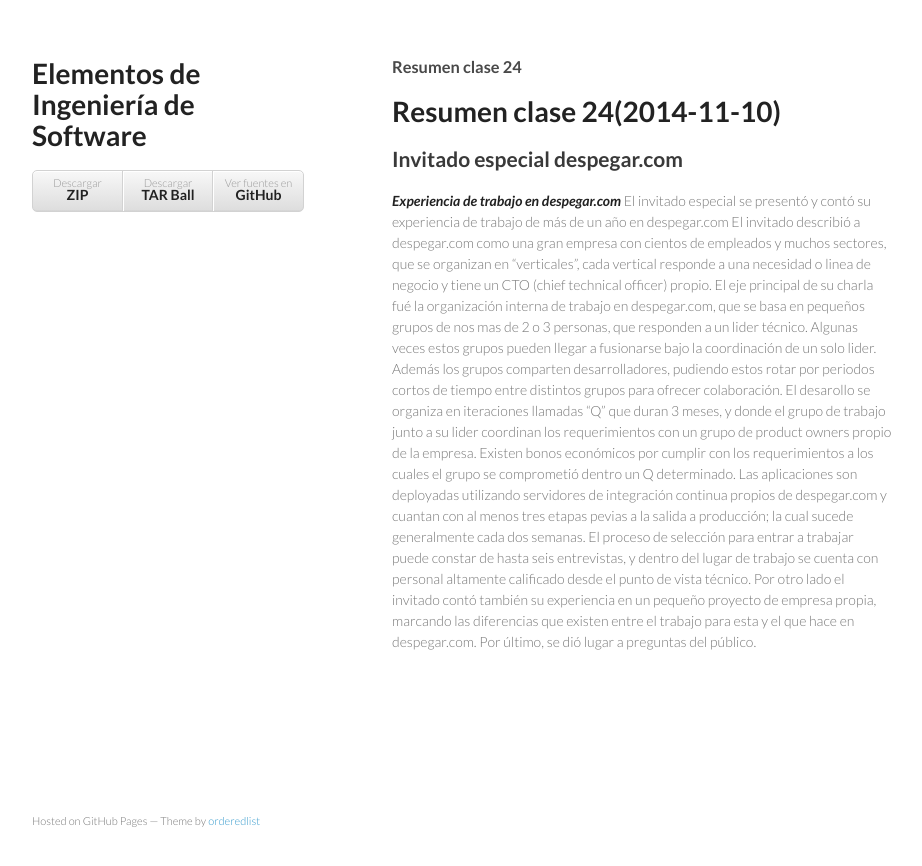
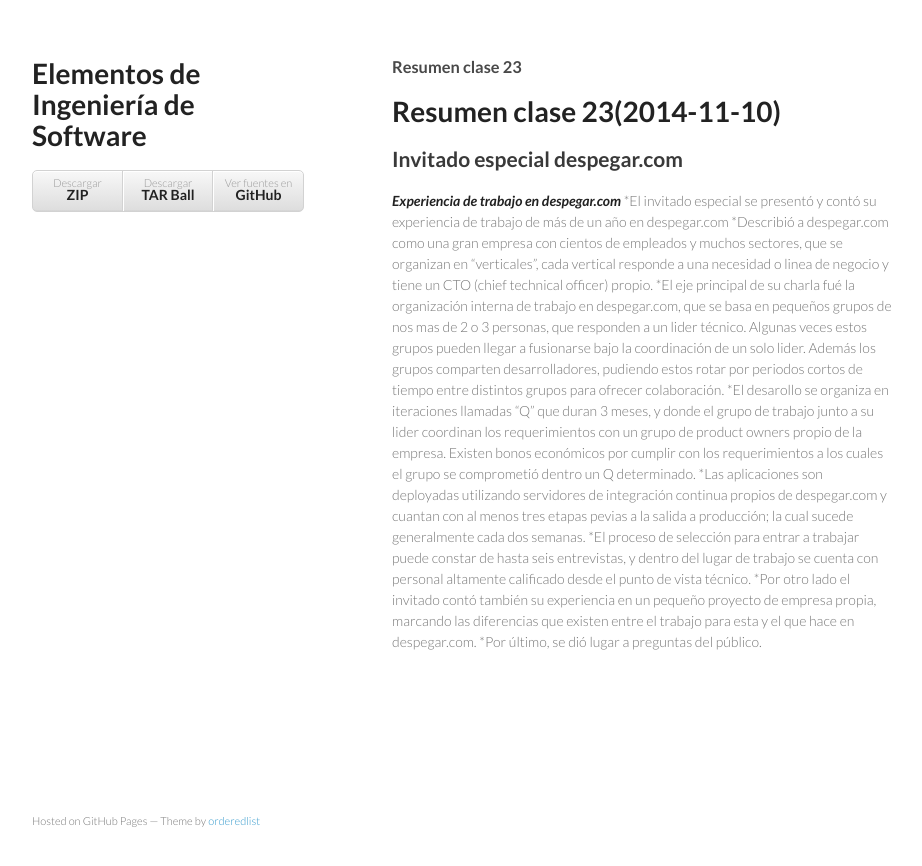
Before and after one commit to SoftwareEngineeringUNQ/bitacora, a Jekyll site: the page built from _posts/2014-11-10-resumen-clase-23.md, in a window 1280 px wide. Shown: the top 866 px of the page, without its empty margins (178-1100 px from the left). Built offline with Jekyll 4.4.1, drawn with Linux system fonts in a browser that asks for light colours.

Commit message:
Resumen clase 23

```diff
--- a/_posts/2014-11-10-resumen-clase-23.md
+++ b/_posts/2014-11-10-resumen-clase-23.md
@@ -1,19 +1,19 @@
 ---
-title: Resumen clase 24
+title: Resumen clase 23
 author: Cálcena Eugenio
 layout: post
 ---
 
-#Resumen clase 24(2014-11-10)
+#Resumen clase 23(2014-11-10)
 
 ##Invitado especial despegar.com
 
 ***Experiencia de trabajo en despegar.com***
-El invitado especial se presentó y contó su experiencia de trabajo de más de un año en despegar.com
-El invitado describió a despegar.com como una gran empresa con cientos de empleados y muchos sectores, que se organizan en "verticales", cada vertical responde a una necesidad o linea de negocio y tiene un CTO (chief technical officer) propio.
-El eje principal de su charla fué la organización interna de trabajo en despegar.com, que se basa en pequeños grupos de nos mas de 2 o 3 personas, que responden a un lider técnico. Algunas veces estos grupos pueden llegar a fusionarse bajo la coordinación de un solo lider. Además los grupos comparten desarrolladores, pudiendo estos rotar por periodos cortos de tiempo entre distintos grupos para ofrecer colaboración.
-El desarollo se organiza en iteraciones llamadas "Q" que duran 3 meses, y donde el grupo de trabajo junto a su lider coordinan los requerimientos con un grupo de product owners propio de la empresa. Existen bonos económicos por cumplir con los requerimientos a los cuales el grupo se comprometió dentro un Q determinado.
-Las aplicaciones son deployadas utilizando servidores de integración continua propios de despegar.com y cuantan con al menos tres etapas pevias a la salida a producción; la cual sucede generalmente cada dos semanas.
-El proceso de selección para entrar a trabajar puede constar de hasta seis entrevistas, y dentro del lugar de trabajo se cuenta con personal altamente calificado desde el punto de vista técnico.
-Por otro lado el invitado contó también su experiencia en un pequeño proyecto de empresa propia, marcando las diferencias que existen entre el trabajo para esta y el que hace en despegar.com.
-Por último, se dió lugar a preguntas del público.
+*El invitado especial se presentó y contó su experiencia de trabajo de más de un año en despegar.com
+*Describió a despegar.com como una gran empresa con cientos de empleados y muchos sectores, que se organizan en "verticales", cada vertical responde a una necesidad o linea de negocio y tiene un CTO (chief technical officer) propio.
+*El eje principal de su charla fué la organización interna de trabajo en despegar.com, que se basa en pequeños grupos de nos mas de 2 o 3 personas, que responden a un lider técnico. Algunas veces estos grupos pueden llegar a fusionarse bajo la coordinación de un solo lider. Además los grupos comparten desarrolladores, pudiendo estos rotar por periodos cortos de tiempo entre distintos grupos para ofrecer colaboración.
+*El desarollo se organiza en iteraciones llamadas "Q" que duran 3 meses, y donde el grupo de trabajo junto a su lider coordinan los requerimientos con un grupo de product owners propio de la empresa. Existen bonos económicos por cumplir con los requerimientos a los cuales el grupo se comprometió dentro un Q determinado.
+*Las aplicaciones son deployadas utilizando servidores de integración continua propios de despegar.com y cuantan con al menos tres etapas pevias a la salida a producción; la cual sucede generalmente cada dos semanas.
+*El proceso de selección para entrar a trabajar puede constar de hasta seis entrevistas, y dentro del lugar de trabajo se cuenta con personal altamente calificado desde el punto de vista técnico.
+*Por otro lado el invitado contó también su experiencia en un pequeño proyecto de empresa propia, marcando las diferencias que existen entre el trabajo para esta y el que hace en despegar.com.
+*Por último, se dió lugar a preguntas del público.
```
